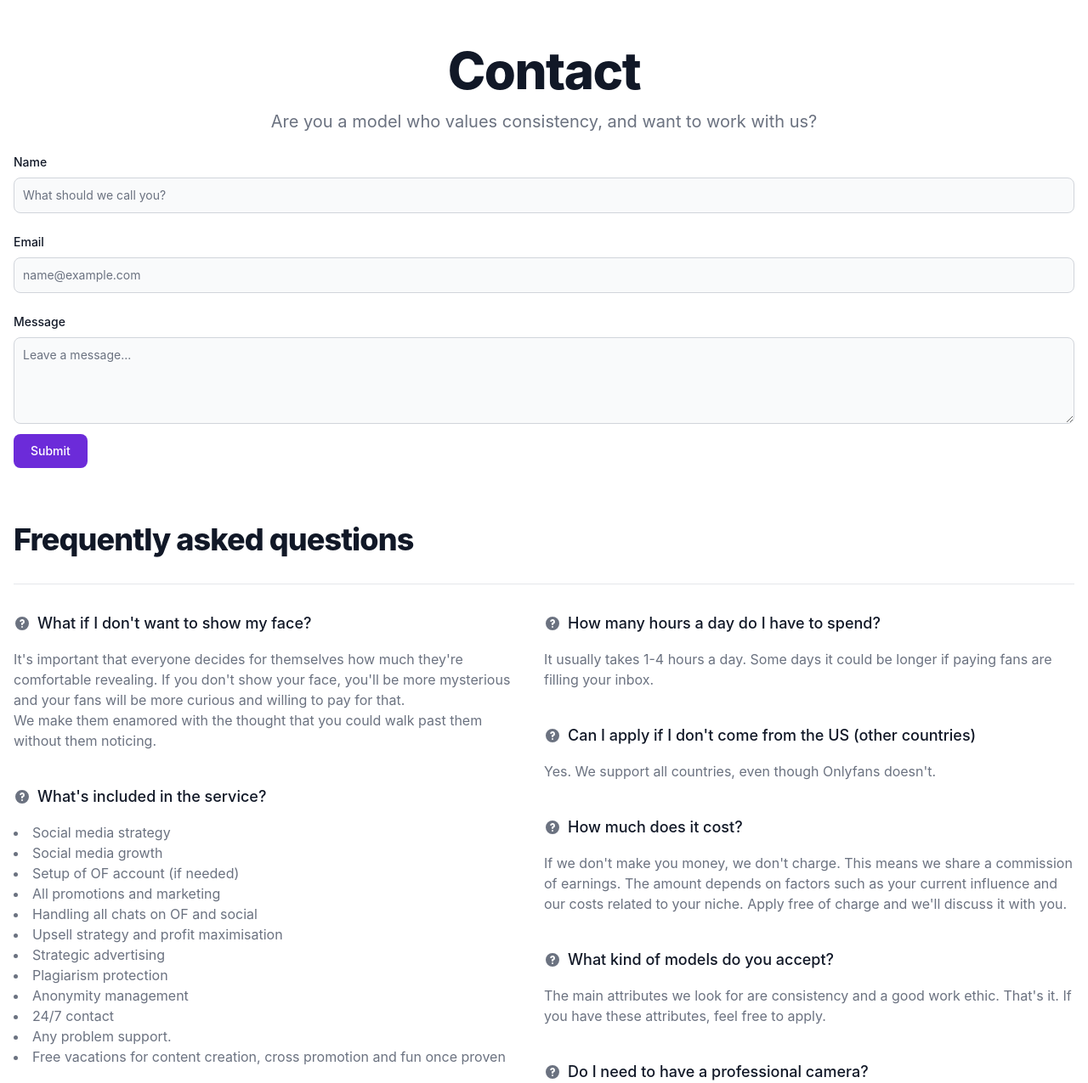
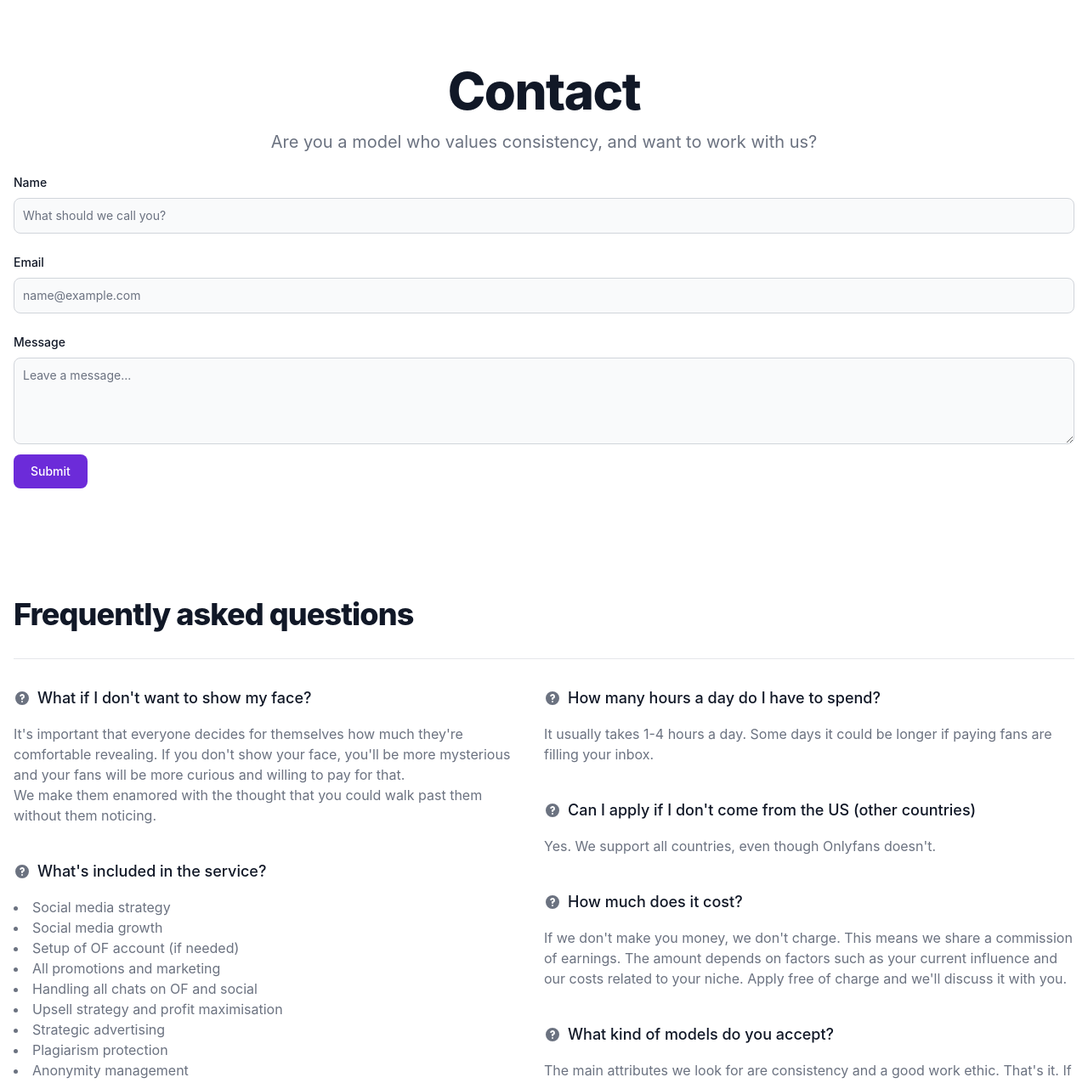
Before and after one commit to smarvin96/LimitlessAttention.com, a React (Vite) app: page / in a window 1280 px wide. Shown: the part 2847-4122 px from the top of the page at 85% size. Built offline with nearby package versions, Linux system fonts and the light colour scheme.

Commit message:
amateurhaft section divs gemacht damit man alles sieht weil sonst header ueberspielt

```diff
--- a/src/components/Contact.jsx
+++ b/src/components/Contact.jsx
@@ -1,7 +1,8 @@
 const Contact = () => {
     return ( <>
 
-<div class="py-8 px-4 mx-auto max-w-screen-xl sm:py-16 lg:px-6 mt-10" id="contact">
+<div id="contact" class="mb-10"><br /> </div>
+<div class="py-8 px-4 mx-auto max-w-screen-xl sm:py-16 lg:px-6 mt-10">
 
 
 <h1 class=" text-center mb-4 text-4xl font-extrabold leading-none tracking-tight text-gray-900 md:text-5xl lg:text-6xl dark:text-white">Contact</h1>
--- a/src/components/Faqs.jsx
+++ b/src/components/Faqs.jsx
@@ -1,7 +1,7 @@
 const Faqs = () => {
     return ( <>
-
-    <section class="bg-white dark:bg-gray-900" id="faqs">
+    <div id="faqs" class="mb-10"><br /> </div>
+    <section class="bg-white dark:bg-gray-900 mt-10">
     <div class="py-8 px-4 mx-auto max-w-screen-xl sm:py-16 lg:px-6">
         <h2 class="mb-8 text-4xl tracking-tight font-extrabold text-gray-900 dark:text-white">Frequently asked questions</h2>
         <div class="grid pt-8 text-left border-t border-gray-200 md:gap-16 dark:border-gray-700 md:grid-cols-2">
@@ -83,7 +83,6 @@ const Faqs = () => {
         </div>
     </div>
 </section>
-
     </> );
 }
 
```
